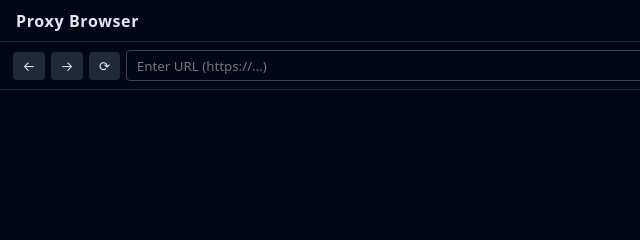
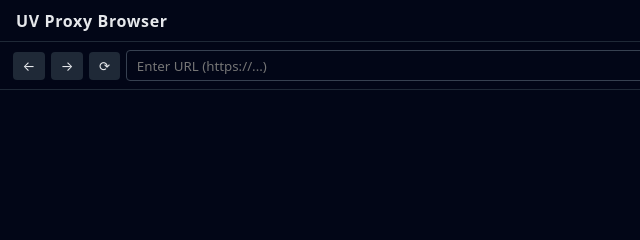
Before and after one commit to coolguy1247/Scrntchly, a website: page index.html in a window 1280 px wide. Shown: the top 240 px of the page, 0-640 px from the left. Drawn offline with Linux system fonts and the light colour scheme.

Commit message:
Update index.html

```diff
--- a/index.html
+++ b/index.html
@@ -2,13 +2,13 @@
 <html lang="en">
 <head>
   <meta charset="UTF-8" />
-  <title>Proxy Browser</title>
+  <title>Ultraviolet Proxy Browser</title>
   <meta name="viewport" content="width=device-width, initial-scale=1.0" />
   <link rel="stylesheet" href="style.css" />
 </head>
 <body>
   <header class="topbar">
-    <div class="brand">Proxy Browser</div>
+    <div class="brand">UV Proxy Browser</div>
     <div class="connection">
       <span>Backend: <code id="backendUrl"></code></span>
     </div>
@@ -25,7 +25,10 @@
     </section>
 
     <section class="content">
-      <iframe id="viewFrame" sandbox="allow-scripts allow-forms allow-same-origin"></iframe>
+      <iframe
+        id="viewFrame"
+        sandbox="allow-scripts allow-forms allow-same-origin"
+      ></iframe>
     </section>
 
     <section class="statusbar">
```
